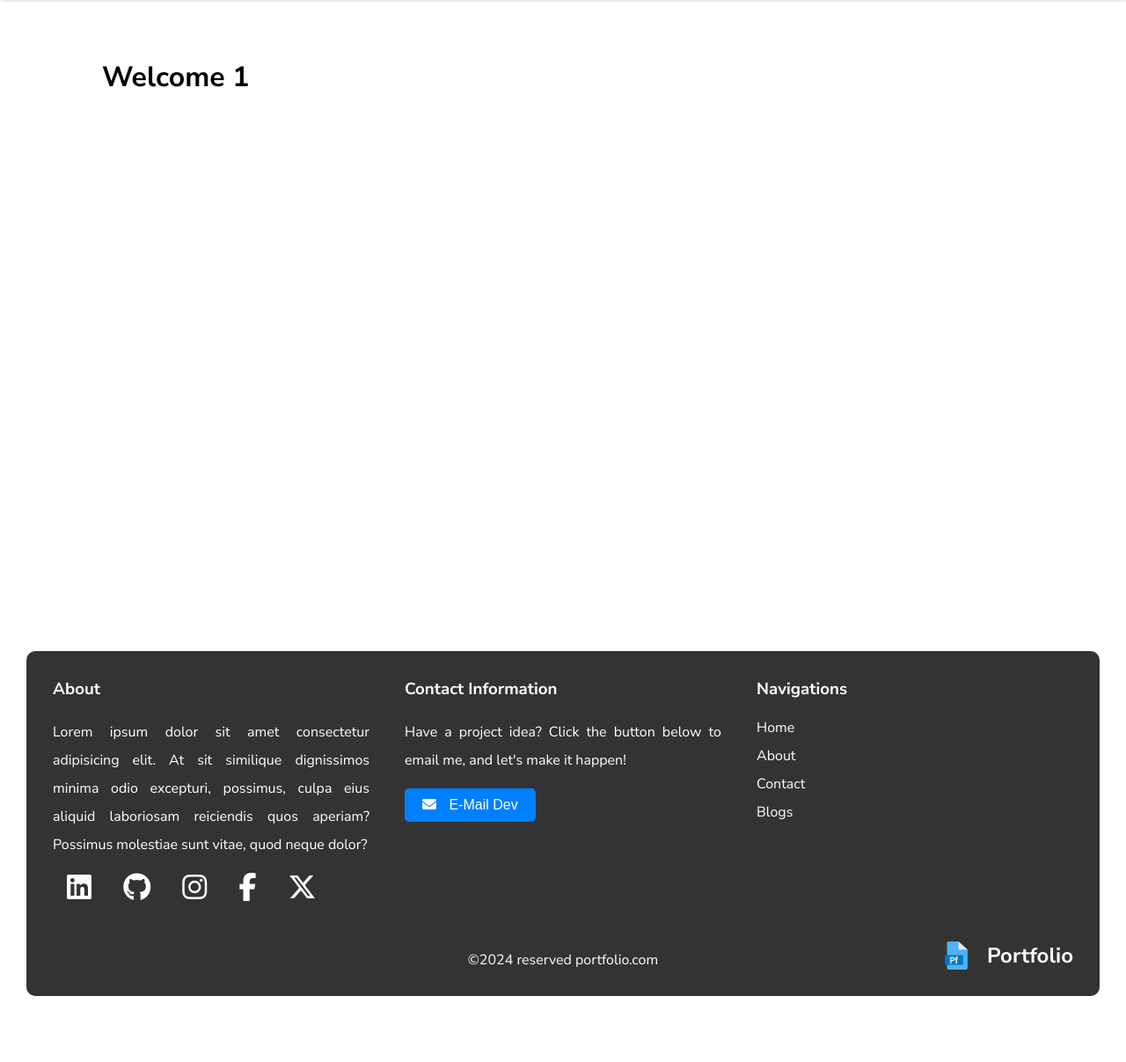
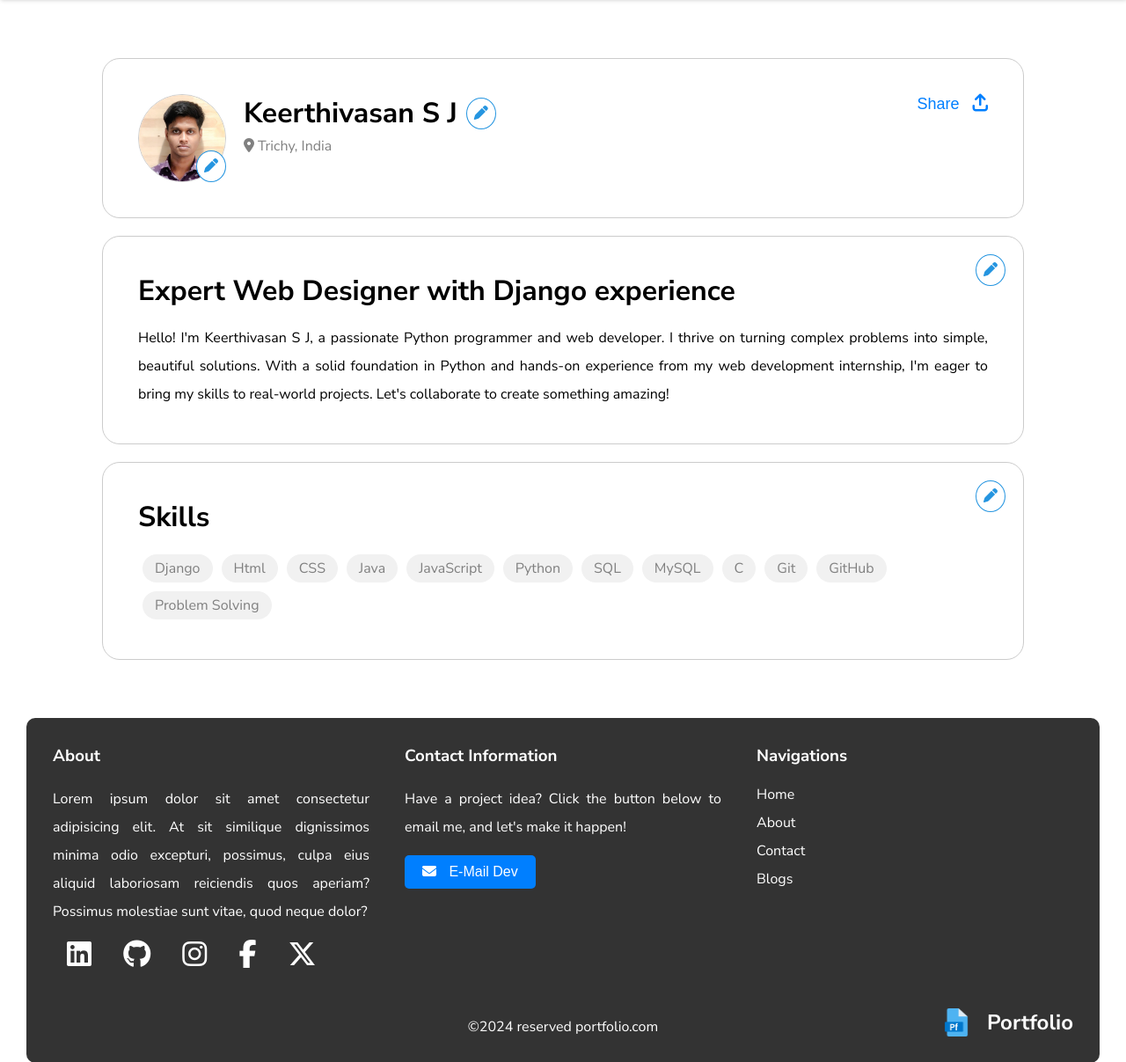
Before and after one commit to Keerthivasan-s-j/personal-portfolio-maker, a Django app: page /in/1/ in a window 1280 px wide. Shown: the part 60-1267 px from the top of the page at 88% size. Before the commit the page ends 1192 px from the top, so only its background shows below. Run offline with Django 5.2, Linux system fonts and the light colour scheme; some libraries are stand-ins or nearby versions; some web fonts are replaced.

Commit message:
created the profile page with profile about and skill section

```diff
--- a/static/css/home.css
+++ b/static/css/home.css
@@ -83,12 +83,30 @@
 .search-btn:hover{
     background-color: rgb(31, 132, 200);
 }
+.user-profile-cnt{
+    display: flex;
+    align-items: center;
+}
+.user-profile{
+    height: 40px;
+    width: 40px;
+    border-radius: 50%;
+    border: 1px solid #ccc;
+    overflow: hidden;
+    margin-right: 10px;
+}
+.user-profile-photo{
+    max-width: 100%;
+    margin: auto;
+}
 /* Main container */
 .main-cnt{
+    display: flex;
+    flex-direction: column;
+    gap: 20px;
     margin: 50px 100px;
     padding: 1rem;
     font-family: Nunito sans;
-    height: 80vh;
     border-radius: 10px;
 }
 /* Footer Style */
--- /dev/null
+++ b/static/css/profile.css
@@ -0,0 +1,105 @@
+@import url('home.css');
+.profile-header,
+.profile-about-cnt,
+.profile-skills-cnt{
+    display: flex;
+    padding: 40px;
+    border-radius: 20px;
+    border: 1px solid #ccc;
+}
+.profile-header{
+    justify-content: space-between;
+}
+.profile-cnt{
+    display: flex;
+}
+.profile{
+    position: relative;
+    margin-right: 20px;
+}
+.profile>.edit-cnt{
+    position: absolute;
+    right: 0;
+    bottom: 0;
+}
+.edit-btn{
+    background-color: white;
+    padding: 8px;
+    font-size: 1rem;
+    border-radius: 50%;
+    border: 1px solid rgb(37, 149, 224);
+    color: rgb(37, 149, 224);
+    vertical-align: middle;
+    cursor: pointer;
+}
+.profile-photo-cnt{
+    height: 100px;
+    width: 100px;
+    border-radius: 50%;
+    border: 1px solid #ccc;
+    overflow: hidden;
+    object-fit: contain;
+    display: flex;
+    justify-content: center;
+    align-items: center;
+}
+.profile-photo{
+    height: 100px;
+    max-width: 100%;
+    margin: auto;
+}
+.name-cnt{
+    display: flex;
+    align-items: center;
+    gap: 10px;
+}
+.location{
+    font-size: 1rem;
+    line-height: 2rem;
+    color: gray;
+}
+.share-btn{
+    background-color: transparent;
+    color: #007FFF;
+    font-size: 18px;
+    border: none;
+    cursor: pointer;
+}
+.share-btn>i{
+    margin-left: 10px;
+    font-size: 20px;
+}
+.profile-about-cnt,
+.profile-skills-cnt{
+    position: relative;
+    flex-direction: column;
+}
+.profile-about-cnt>.edit-cnt,
+.profile-skills-cnt>.edit-cnt{
+    position: absolute;
+    top: 20px;
+    right: 20px;
+}
+.profile-about-title,
+.profile-skills-title{
+    margin-bottom: 1rem;
+}
+.profile-about-me{
+    text-align: justify;
+    font-size: 1rem;
+    line-height: 2rem;
+}
+.profle-skills-list{
+    display: flex;
+    flex-wrap: wrap;
+    width: 90%;
+}
+.skills{
+    background-color: #f1f1f1;
+    color: gray;
+    padding-inline: 14px;
+    margin: 5px;
+    font-size: 1rem;
+    line-height: 2rem;
+    border-radius: 1rem;
+}
--- a/template/base/home.html
+++ b/template/base/home.html
@@ -9,9 +9,14 @@
     <link rel="stylesheet" href="https://cdnjs.cloudflare.com/ajax/libs/font-awesome/6.6.0/css/all.min.css" integrity="sha512-Kc323vGBEqzTmouAECnVceyQqyqdsSiqLQISBL29aUW4U/M7pSPA/gEUZQqv1cwx4OnYxTxve5UMg5GT6L4JJg==" crossorigin="anonymous" referrerpolicy="no-referrer" />
     <!-- Favicon -->
     <link rel="icon" href="{% static 'images/logo/logo.png' %}">
+    {% block stylesheet %}
     <!-- Style Sheet -->
     <link rel="stylesheet" href="{% static 'css/home.css' %}">
+    {% endblock %}
+    {% block title %}
+    <!-- Page Title -->
     <title>Portfolio | Home</title>
+    {% endblock %}
 </head>
 <body>
     {% block nav %}
@@ -39,6 +44,12 @@
             <div class="login-signup-cnt">
                 <a href="{% url 'user_login' %}" class="nav-link"><button type="button" class="signin-signup-btn">Sign In / Sign Up</button></a>
             </div>
+            <!-- <div class="user-profile-cnt">
+                <div class="user-profile">
+                    <img src="{% static 'images/profile/profilepic.jpg' %}" alt="" class="user-profile-photo">
+                </div>
+                <p>Keerthivasansj</p>
+            </div> -->
         </div>
     </nav>
     {% endblock %}
--- a/template/user/profile.html
+++ b/template/user/profile.html
@@ -1,5 +1,68 @@
 {% extends '../base/home.html' %}
 
+{% load static %}
+
+{% block stylesheet %}
+<link rel="stylesheet" href="{% static 'css/profile.css' %}">
+{% endblock %}
+
 {% block main %}
-<h1>Welcome {{uname}}</h1>
+<div class="profile-header">
+    <div class="profile-cnt">
+        <div class="profile">
+            <div class="profile-photo-cnt">
+                <img src="{% static 'images\profile\profilepic.jpg' %}" alt="" class="profile-photo">
+            </div>
+            <div class="edit-cnt">
+                <button type="button" class="edit-btn"><i class="fa-solid fa-pen"></i></button>
+            </div>
+        </div>
+        <div class="user-identity-cnt">
+            <div class="name-cnt">
+                <h1 class="name">Keerthivasan S J</h1>
+                <button type="button" class="edit-btn"><i class="fa-solid fa-pen"></i></button>
+            </div>
+            <div class="location">
+                <p><i class="fa-solid fa-location-dot"></i> Trichy, India</p>
+            </div>
+        </div>
+    </div>
+    <div class="share-btn-cnt">
+        <button type="button" class="share-btn">Share <i class="fa-solid fa-arrow-up-from-bracket"></i></button>
+    </div>
+</div>
+<div class="profile-about-cnt">
+    <div class="profile-about-title-cnt">
+        <h1 class="profile-about-title">Expert Web Designer with Django experience</h1>
+    </div>
+    <div class="profle-about-me-cnt">
+        <p class="profile-about-me">
+            Hello! I'm Keerthivasan S J, a passionate Python programmer and web developer. I thrive on turning complex problems into simple, beautiful solutions. With a solid foundation in Python and hands-on experience from my web development internship, I'm eager to bring my skills to real-world projects. Let's collaborate to create something amazing!
+        </p>
+    </div>
+    <div class="edit-cnt">
+        <button type="button" class="edit-btn"><i class="fa-solid fa-pen"></i></button>
+    </div>
+</div>
+<div class="profile-skills-cnt">
+    <h1 class="profile-skills-title">Skills</h1>
+    <div class="profle-skills-list">
+        <span class="skills">Django</span>
+        <span class="skills">Html</span>
+        <span class="skills">CSS</span>
+        <span class="skills">Java</span>
+        <span class="skills">JavaScript</span>
+        <span class="skills">Python</span>
+        <span class="skills">SQL</span>
+        <span class="skills">MySQL</span>
+        <span class="skills">C</span>
+        <span class="skills">Git</span>
+        <span class="skills">GitHub</span>
+        <span class="skills">Problem Solving</span>
+    </div>
+    <div class="edit-cnt">
+        <button type="button" class="edit-btn"><i class="fa-solid fa-pen"></i></button>
+    </div>
+</div>
+<!-- <h1>{{uname}}</h1> -->
 {% endblock %}
```
Also changed, not shown: static/images/profile/profilepic.jpg (added).
